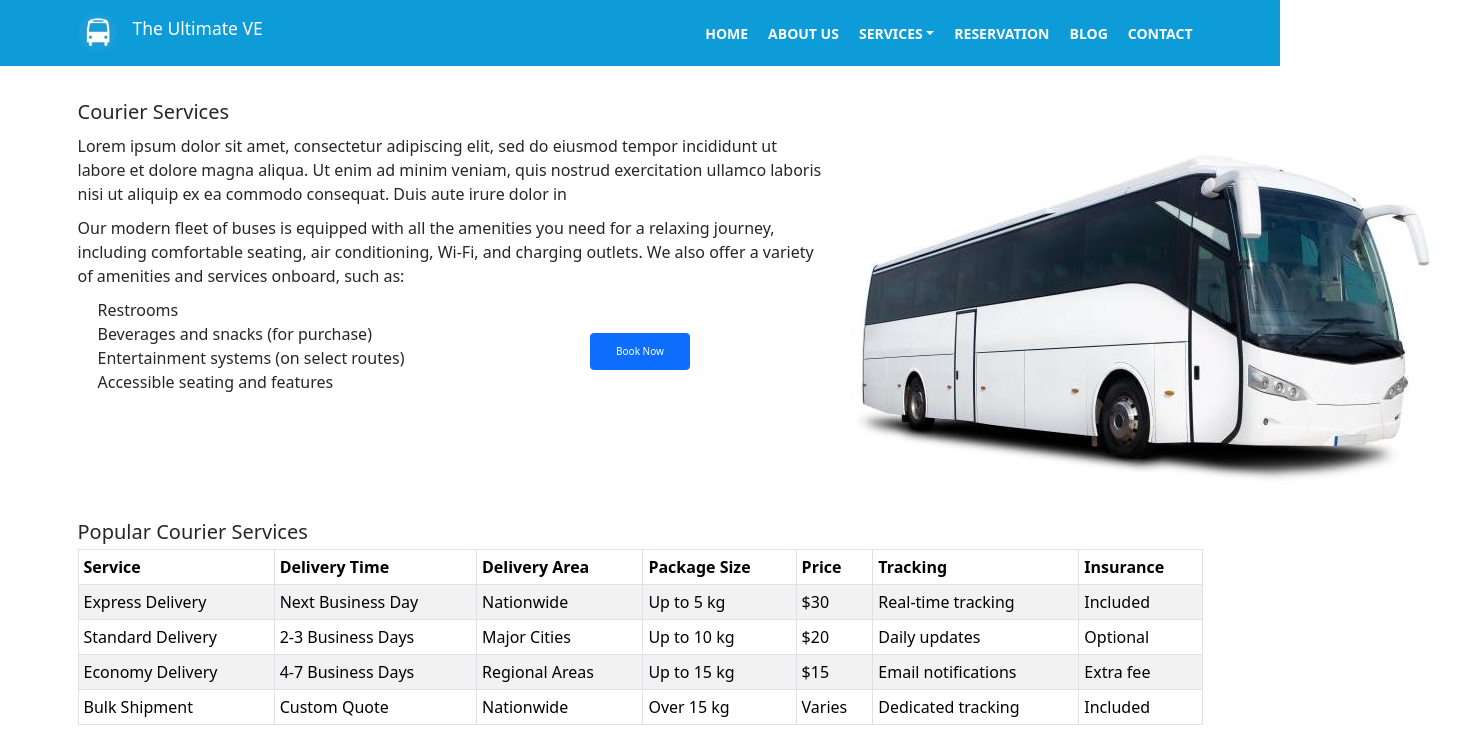
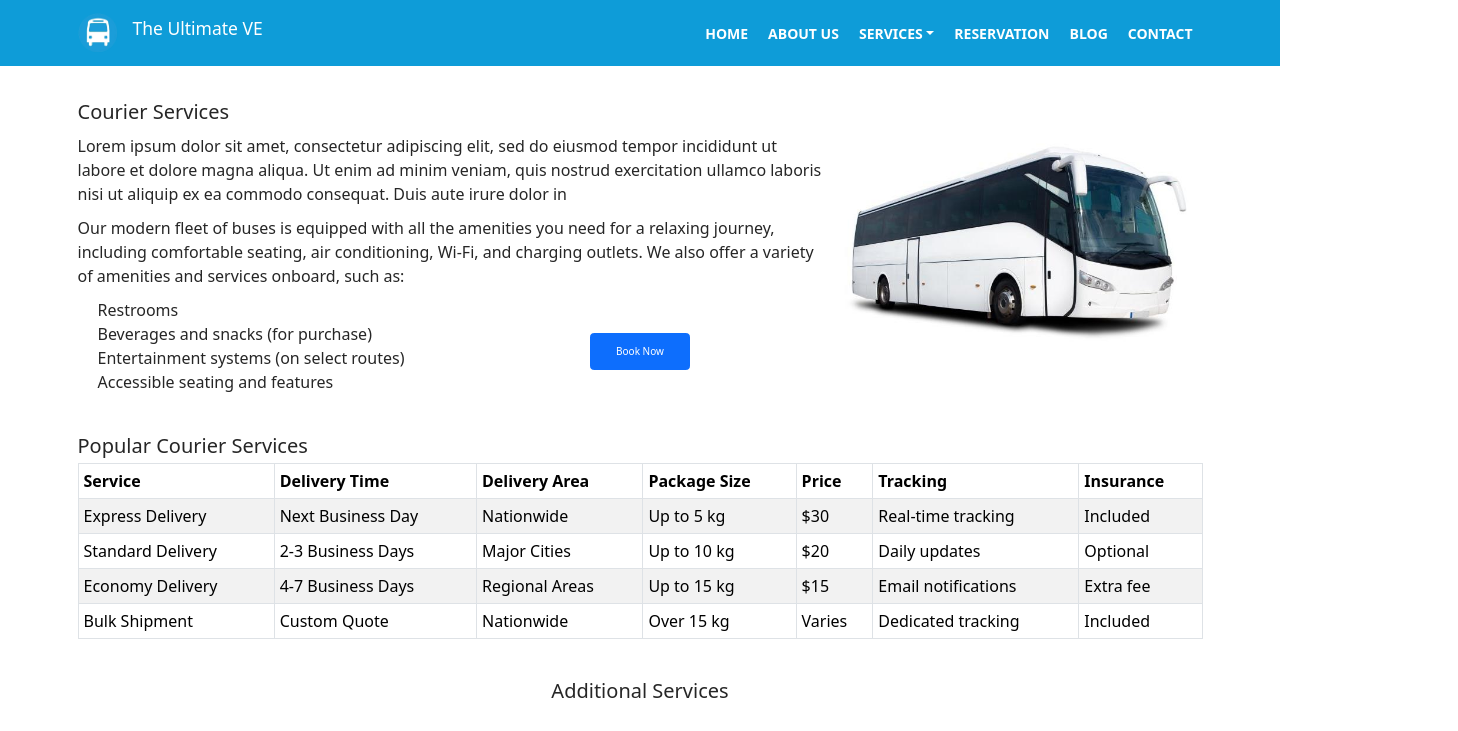
Before and after one commit to razack00/viva, a React (Create React App) app: page /services/CourierServices in a window 1280 px wide. Shown: the top 731 px of the page, 1458 px wide, since content can reach past the window. Built offline with nearby package versions, Linux system fonts and the light colour scheme; data requests are answered from the project's data file.

Commit message:
removed redundant alt attributes

```diff
--- a/src/pages/CourierServices.js
+++ b/src/pages/CourierServices.js
@@ -33,7 +33,7 @@ function CourierServices() {
           </Row>
         </Col>
         <Col md={4}>
-          <img src="/images/bus3.jpeg" alt="Bus image" className="bus" />
+          <img src="/images/bus3.jpeg" alt="Bus" className="img-fluid" />
         </Col>
       </Row>
 
--- a/src/pages/TransportServices.js
+++ b/src/pages/TransportServices.js
@@ -30,7 +30,7 @@ function TransportServices() {
           </Row>
         </Col>
         <Col md={4}>
-          <img src="/images/bus3.jpeg" alt="Bus image" className="bus" />
+          <img src="/images/bus3.jpeg" alt="Bus" className="img-fluid" />
         </Col>
       </Row>
 
```
